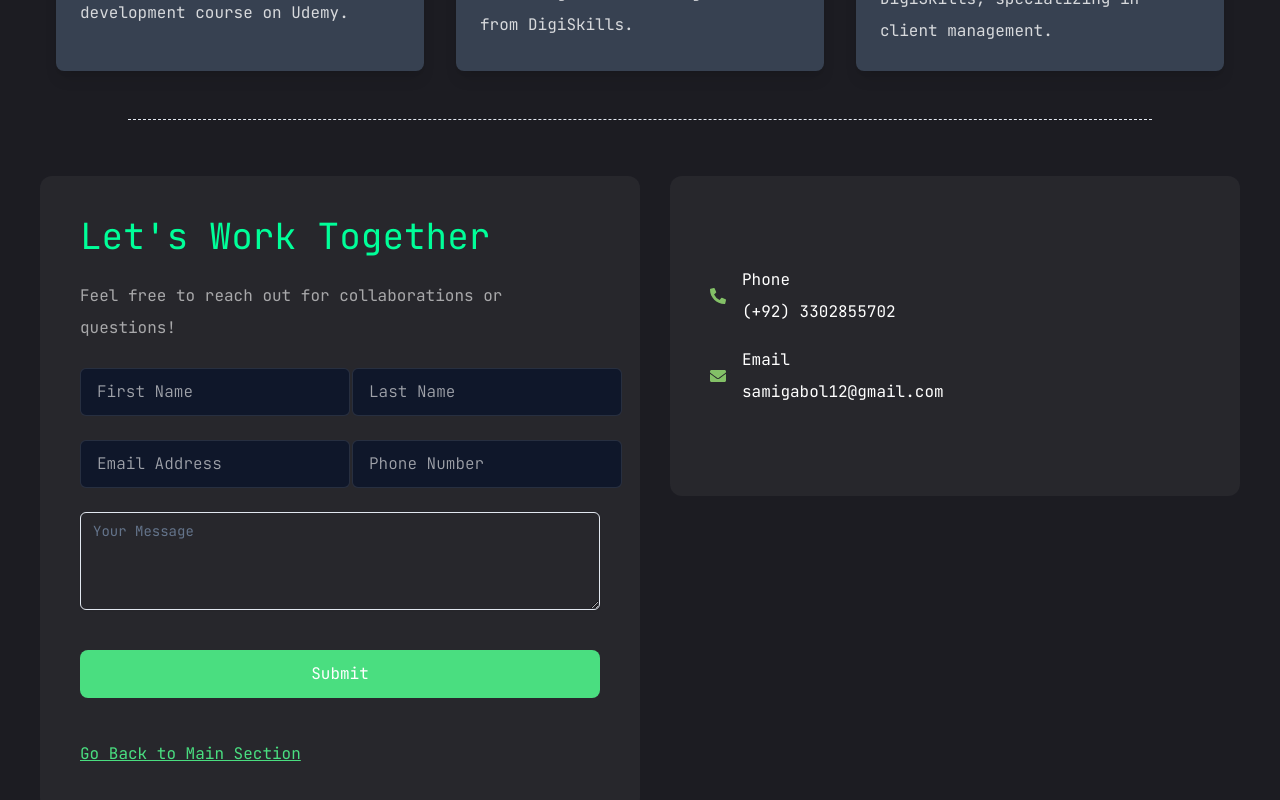
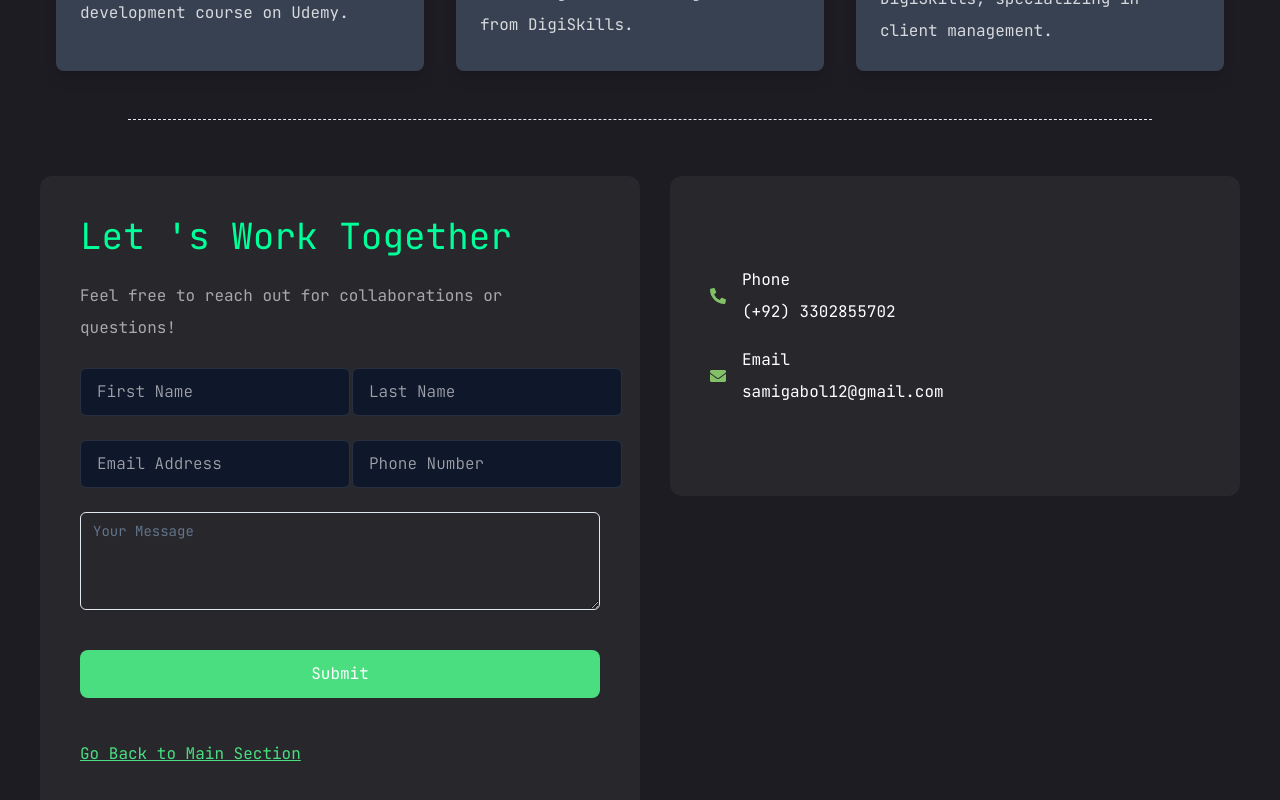
Before and after one commit to sami8890/Portfolio-website, a Next.js app: page / in a window 1280 px wide. Shown: the part 3277-4077 px from the top of the page. Built offline with nearby package versions, Linux system fonts and the light colour scheme.

Commit message:
code updated

```diff
--- a/src/app/contact/page.tsx
+++ b/src/app/contact/page.tsx
@@ -40,7 +40,7 @@ const ContactForm = () => {
             {state.succeeded ? (
               <div className="p-10 bg-[#27272c] rounded-xl">
                 <h3 className="text-2xl text-[#4ADE80]">
-                  Thanks for your message! We'll be in touch soon.
+                  Thanks for your message! We&apos;ll be in touch soon.
                 </h3>
                 <Link href="/" className="mt-4 inline-block text-2xl text-blue-600 underline">
                   Go Back to Main Section
@@ -51,7 +51,7 @@ const ContactForm = () => {
                 onSubmit={handleSubmit}
                 className="flex flex-col gap-6 p-10 bg-[#27272c] rounded-xl"
               >
-                <h3 className="text-4xl text-accent">Let's Work Together</h3>
+                  <h3 className="text-4xl text-accent">Let &apos;s Work Together</h3>
                 <p className="text-white/60">
                   Feel free to reach out for collaborations or questions!
                 </p>
--- a/src/app/layout.tsx
+++ b/src/app/layout.tsx
@@ -1,4 +1,3 @@
-import { FormspreeProvider } from "@formspree/react";
 
 import { JetBrains_Mono } from "next/font/google";
 import type { Metadata } from "next";
--- a/src/app/page.tsx
+++ b/src/app/page.tsx
@@ -9,7 +9,6 @@ import React from "react";
 import Services from "./services/page";
 import Work from "./Projects/page";
 import CertificationsSection from "./certificates/page";
-import { Contact } from "lucide-react";
 import ContactForm from "./contact/page";
 
 const HomePage = () => {
```
